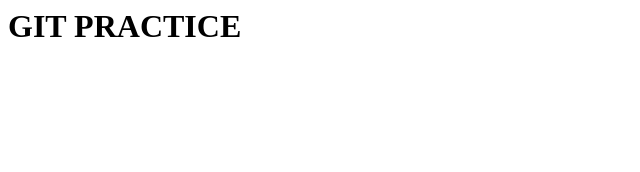
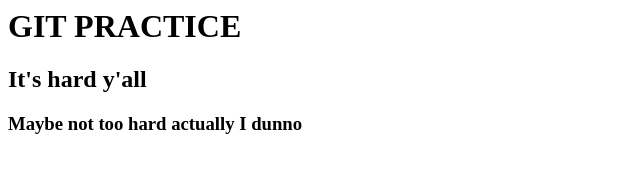
Before and after one commit to MarkKleinfelder/gitPractice, a plain HTML site: page index.html in a window 1280 px wide. Shown: the whole page, without its empty margins (0-640 px from the left). Drawn offline with Linux system fonts and the light colour scheme.

Commit message:
Made everything so much better holy moly

```diff
--- a/index.html
+++ b/index.html
@@ -1 +1,5 @@
 <h1>GIT PRACTICE</h1>
+
+<h2> It's hard y'all</h2>
+
+<h3> Maybe not too hard actually I dunno </h3>
```
Also changed, not shown: 1 other file.
